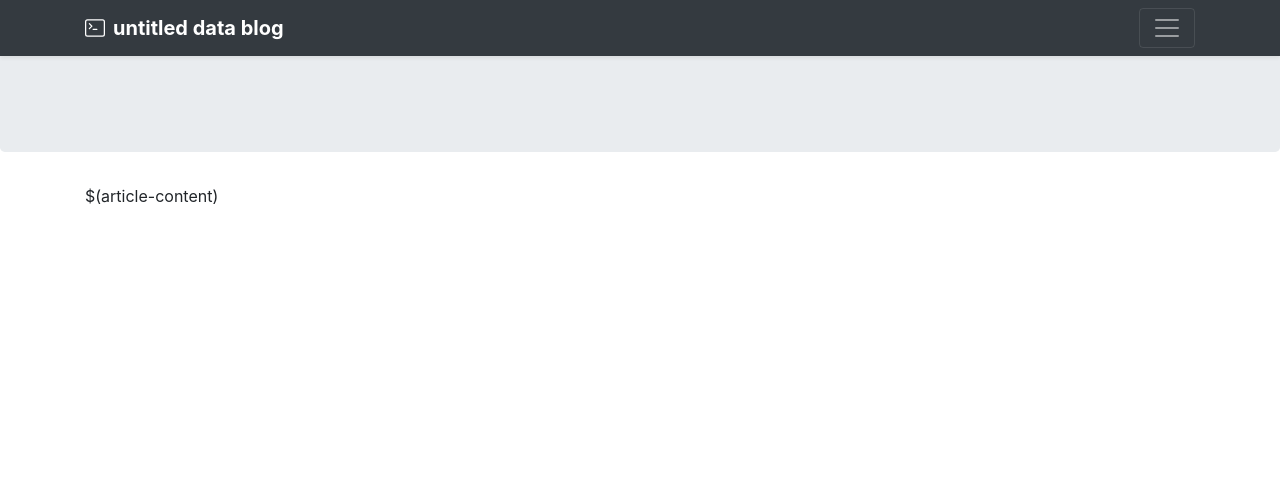
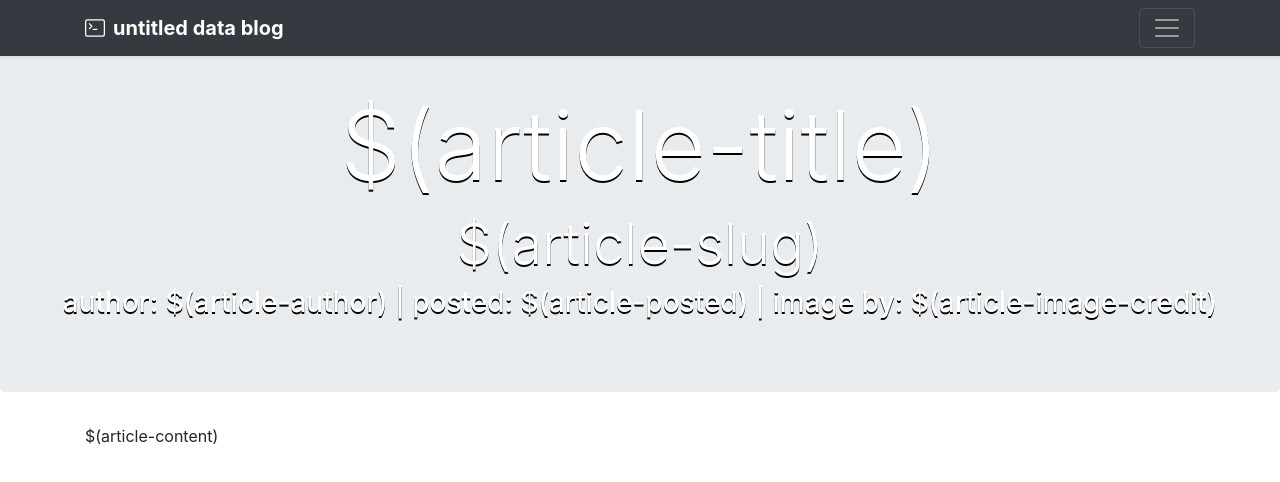
Before and after one commit to David-Rushton/Blog, a plain HTML site: page src/blog.template/blog.articles/article.template.html in a window 1280 px wide. Drawn offline with nearby package versions, Linux system fonts and the light colour scheme.

Commit message:
Added title and image-credit

```diff
--- a/src/blog.template/blog.articles/article.template.html
+++ b/src/blog.template/blog.articles/article.template.html
@@ -13,7 +13,7 @@
     <link rel="stylesheet" href="https://stackpath.bootstrapcdn.com/bootstrap/4.5.0/css/bootstrap.min.css" integrity="sha384-9aIt2nRpC12Uk9gS9baDl411NQApFmC26EwAOH8WgZl5MYYxFfc+NcPb1dKGj7Sk" crossorigin="anonymous">
     <link rel="stylesheet" href="//cdnjs.cloudflare.com/ajax/libs/highlight.js/10.0.0/styles/default.min.css">
 
-    <title>Hello, world!</title>
+    <title>$(article-title)</title>
   </head>
   <body>
 
@@ -59,6 +59,9 @@
 
 
     <div class="jumbotron text-center" style=" background-image: url('$(article-image)'); background-size: cover; ">
+        <h1 class="display-1 text-white" style=" text-shadow: 0 2px 0 black; ">$(article-title)</h1>
+        <h2 class="display-4 text-white" style=" text-shadow: 0 2px 0 black; ">$(article-slug)</h2>
+        <h3 class="display-6 text-white" style=" text-shadow: 0 2px 0 black; ">author: $(article-author) | posted: $(article-posted) | image by: $(article-image-credit)</h3>
     </div>
 
 
```
